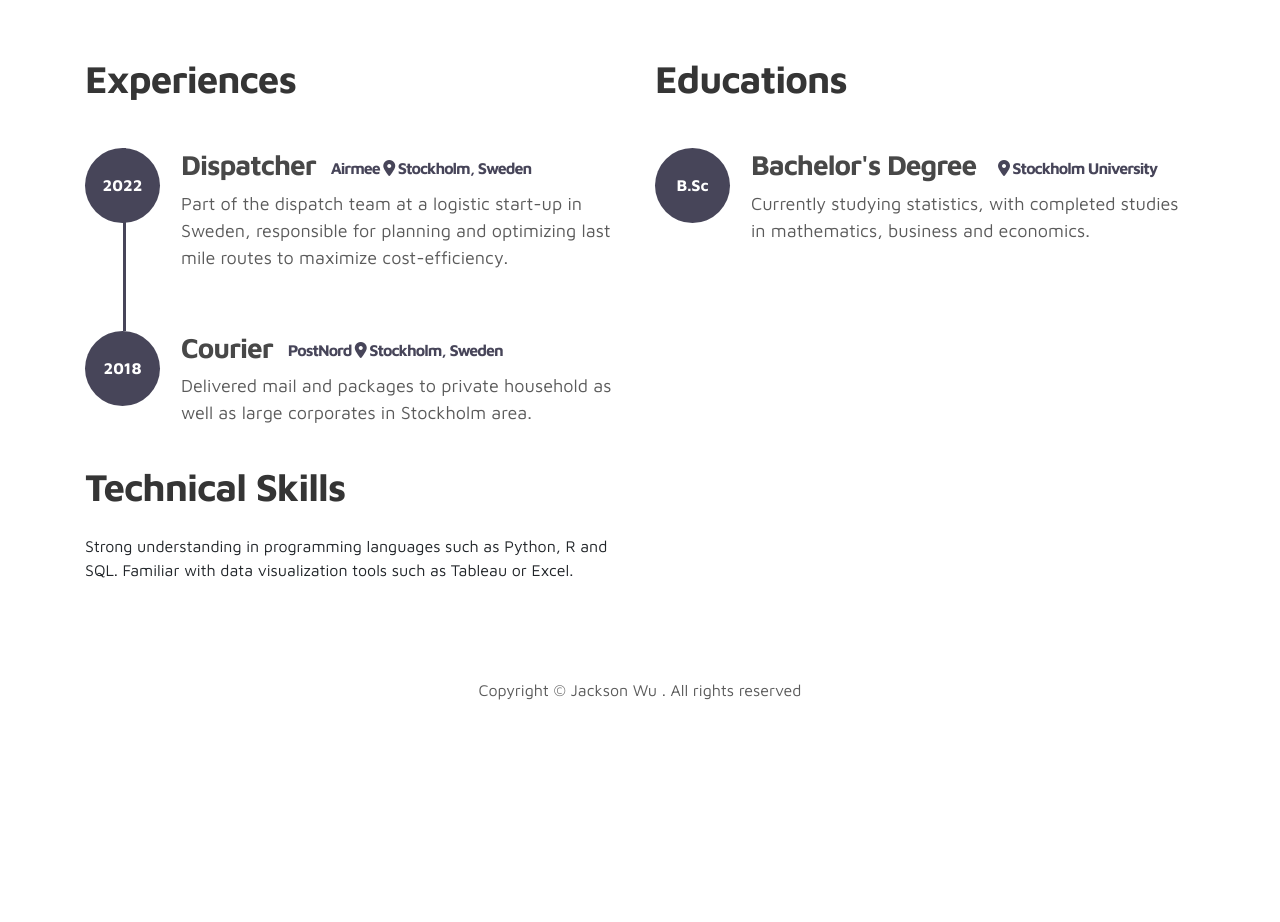
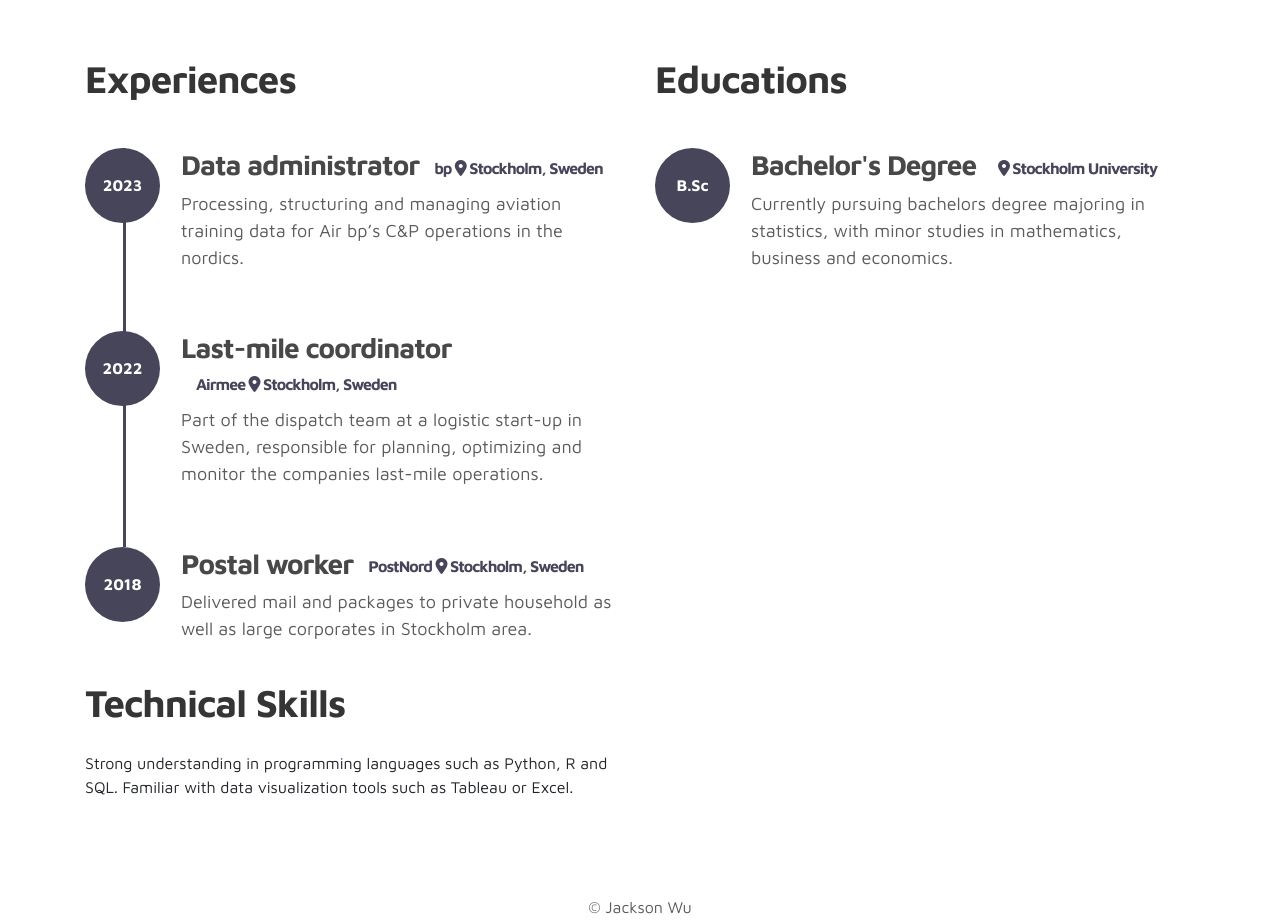
Before and after one commit to coffeebreakat2pm/info, a plain HTML site: page index.html in a window 1280 px wide. Shown: the part 1420-2342 px from the top of the page. Before the commit the page ends 2186 px from the top, so only its background shows below. Drawn offline with Linux system fonts and the light colour scheme.

Commit message:
Update index.html

```diff
--- a/index.html
+++ b/index.html
@@ -184,13 +184,24 @@ https://www.tooplate.com/view/2115-marvel
                   <h2 class="mb-4">Experiences</h2>
 
                     <div class="timeline">
+
+                        <div class="timeline-wrapper">
+                             <div class="timeline-yr">
+                                  <span>2023</span>
+                             </div>
+                             <div class="timeline-info">
+                                  <h3><span>Data administrator</span><small>bp  <span> </span><i class="fa-solid fa-location-dot"></i> Stockholm, Sweden</small></h3>
+                                  <p>Processing, structuring and managing aviation training data for Air bp’s C&P operations in the nordics.</p>
+                             </div>
+                        </div>
+
                         <div class="timeline-wrapper">
                              <div class="timeline-yr">
                                   <span>2022</span>
                              </div>
                              <div class="timeline-info">
-                                  <h3><span>Dispatcher</span><small>Airmee  <span> </span><i class="fa-solid fa-location-dot"></i> Stockholm, Sweden</small></h3>
-                                  <p>Part of the dispatch team at a logistic start-up in Sweden, responsible for planning and optimizing last mile routes to maximize cost-efficiency.</p>
+                                  <h3><span>Last-mile coordinator</span><small>Airmee  <span> </span><i class="fa-solid fa-location-dot"></i> Stockholm, Sweden</small></h3>
+                                  <p>Part of the dispatch team at a logistic start-up in Sweden, responsible for planning, optimizing and monitor the companies last-mile operations.</p>
                              </div>
                         </div>
 
@@ -199,7 +210,7 @@ https://www.tooplate.com/view/2115-marvel
                                 <span>2018</span>
                             </div>
                             <div class="timeline-info">
-                                <h3><span>Courier</span><small>PostNord<span> </span><i class="fa-solid fa-location-dot"></i> Stockholm, Sweden</small></h3>
+                                <h3><span>Postal worker</span><small>PostNord<span> </span><i class="fa-solid fa-location-dot"></i> Stockholm, Sweden</small></h3>
                                 <p>Delivered mail and packages to private household as well as large corporates in Stockholm area.</p>
                             </div>
                         </div>
@@ -217,7 +228,7 @@ https://www.tooplate.com/view/2115-marvel
                              </div>
                              <div class="timeline-info">
                                   <h3><span>Bachelor's Degree</span> <small> <span> </span><i class="fa-solid fa-location-dot"></i> Stockholm University</small></h3>
-                                  <p>Currently studying statistics, with completed studies in mathematics, business and economics.</p>
+                                  <p>Currently pursuing bachelors degree majoring in statistics, with minor studies in mathematics, business and economics.</p>
                              </div>
                         </div>
                     </div>
@@ -240,7 +251,7 @@ https://www.tooplate.com/view/2115-marvel
                <div class="row">
 
                     <div class="col-lg-12 col-12">
-                        <p class="copyright-text text-center">Copyright &copy; Jackson Wu . All rights reserved</p>
+                        <p class="copyright-text text-center"> &copy; Jackson Wu </p>
                     </div>
 
                </div>
```
